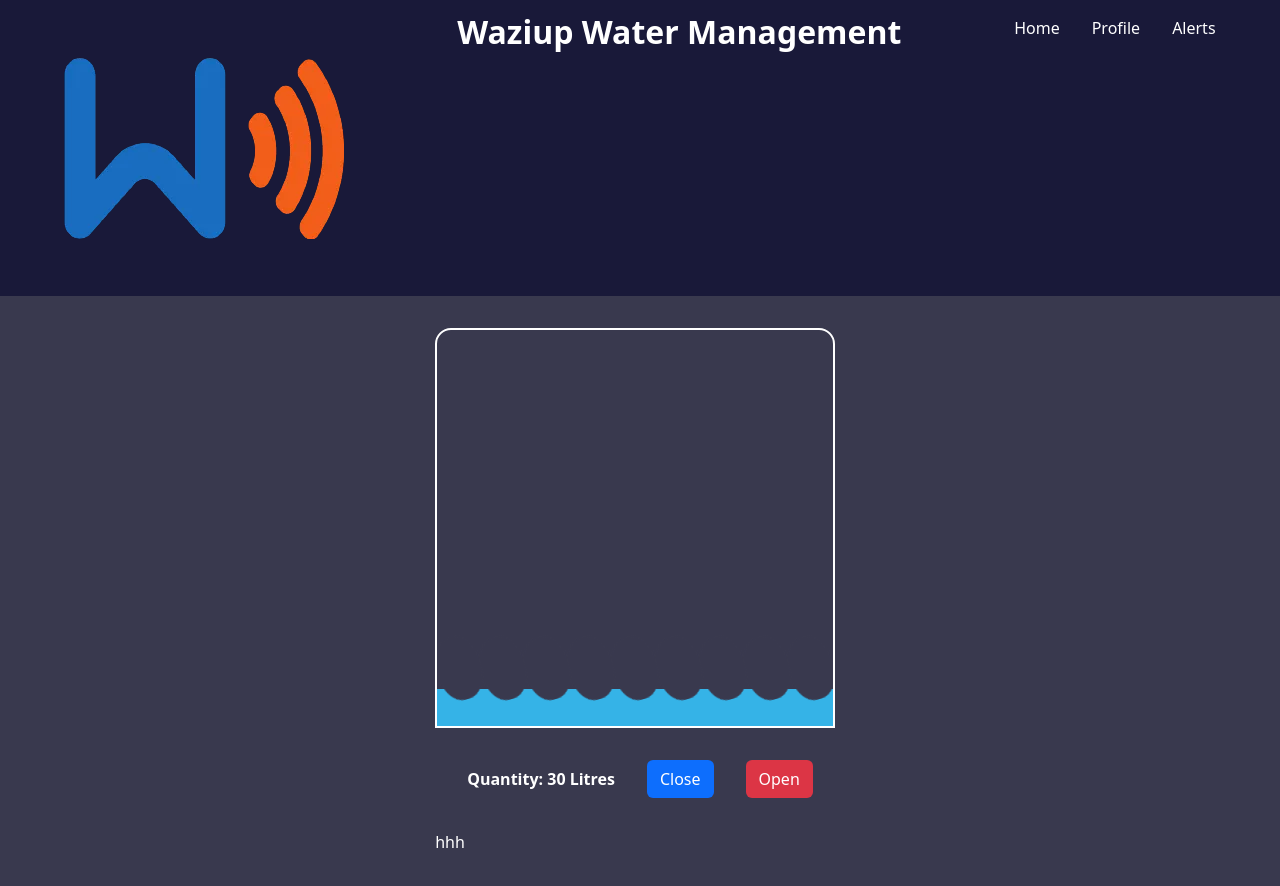
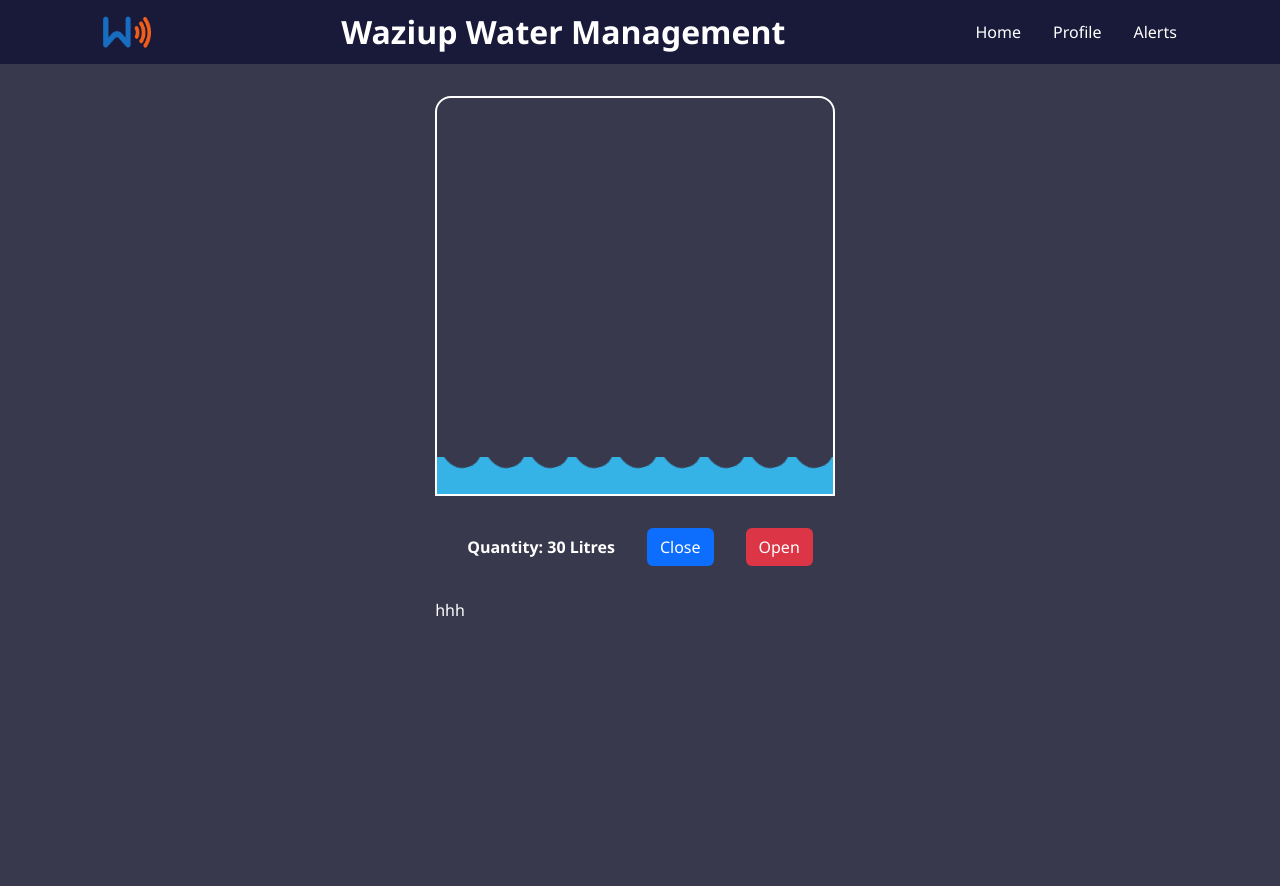
Before and after one commit to JosephMusya/watermanagement, a React (Create React App) app: page / in a window 1280 px wide. After the commit the page ends 800 px from the top, so only its background shows below. Built offline with nearby package versions, Linux system fonts and the light colour scheme.

Commit message:
Edited features

```diff
--- a/src/index.css
+++ b/src/index.css
@@ -6,6 +6,7 @@
 
 * {
     color: var(--text-color);
+    font-family: 'Segoe UI', Tahoma, Geneva, Verdana, sans-serif;
 }
 
 body {
@@ -17,6 +18,7 @@ nav {
     padding: 0.5rem;
     display: flex;
     justify-content: space-around;
+    align-items: center;
 }
 
 nav div strong {
@@ -26,11 +28,18 @@ nav div strong {
 nav .nav-elements {
     display: flex;
     gap: 2rem;
-    margin-top: 0.5rem;
-    margin-bottom: 0.5rem;
 }
 
 a {
     text-decoration: none !important;
     color: var(--text-color) !important;
 }
+
+nav .logo img {
+    width: inherit;
+    object-fit: cover;
+}
+
+nav .logo {
+    width: 3rem;
+}
```
